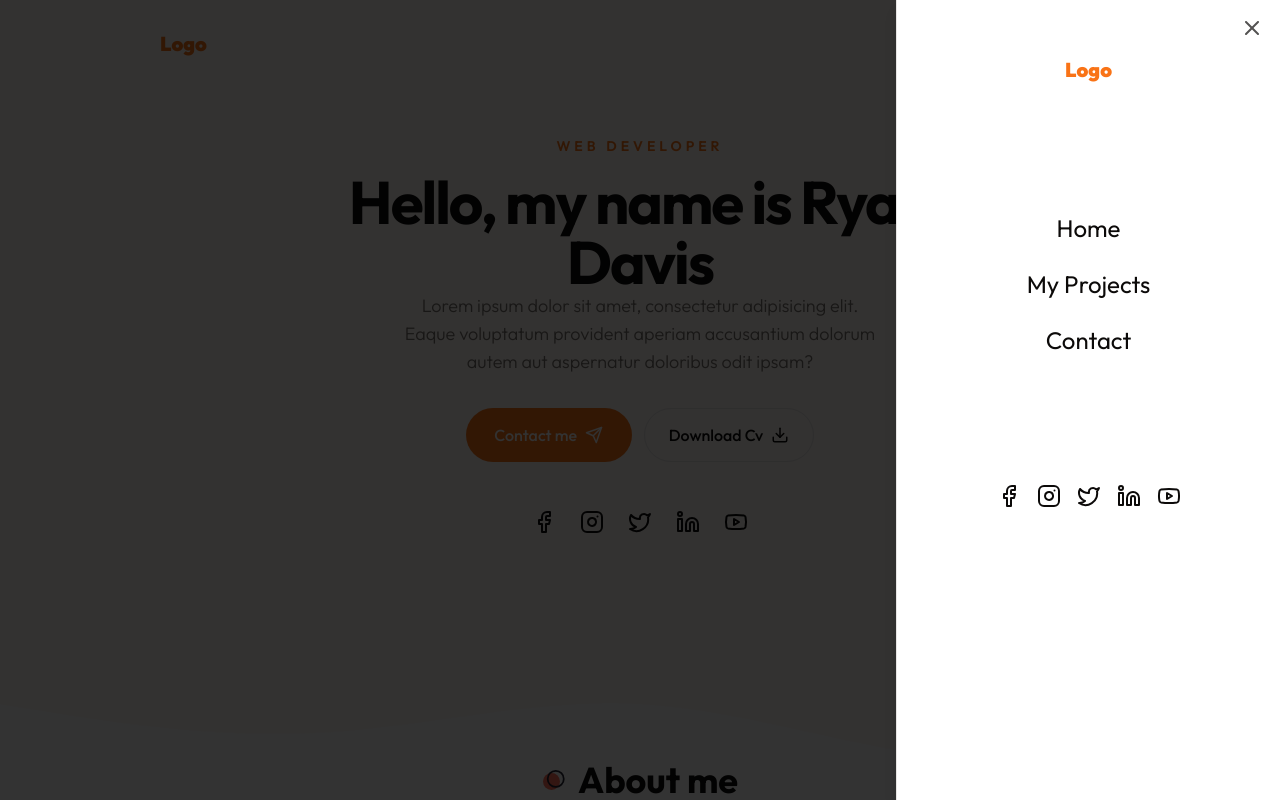
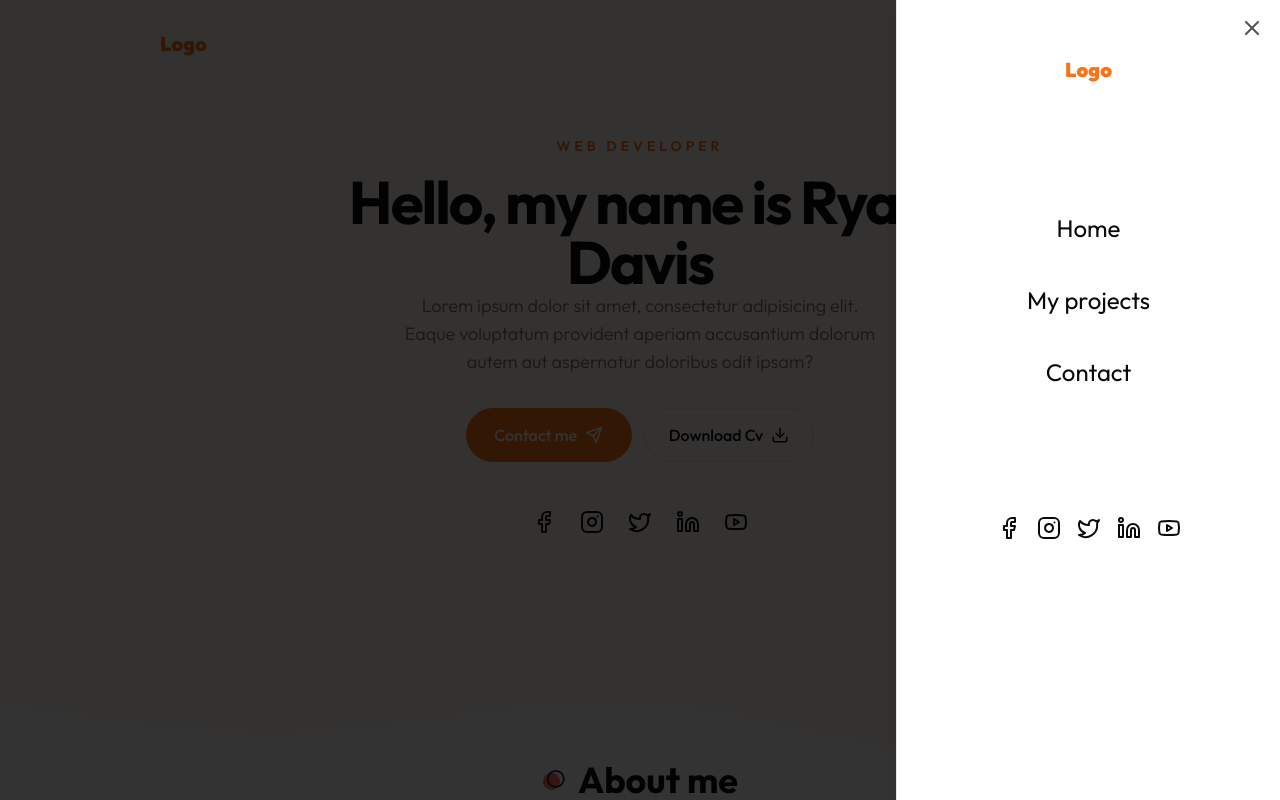
Before and after one commit to DevIsraelHub/portfolio-website, a Next.js app: page / in a window 1280 px wide. Both pictures are taken after a click on the button 1108 px from the left and 41 px from the top of the page. Shown: the top 800 px of the page. Built offline with nearby package versions, Linux system fonts and the light colour scheme.

Commit message:
updated the codebase to look custom

```diff
--- a/src/components/Header/components/MobileNav.tsx
+++ b/src/components/Header/components/MobileNav.tsx
@@ -2,8 +2,9 @@ import Logo from "@/components/Logo"
 import { Sheet, SheetClose, SheetContent, SheetTrigger } from "@/components/ui/sheet"
 import { AlignJustify } from "lucide-react"
 import React from 'react'
-import NavLinks from "./NavLinks"
 import Socials from "@/components/Socials"
+import Link from "next/link"
+import { NavItems } from "@/constants"
 
 const MobileNav = () => {
   return (
@@ -17,10 +18,17 @@ const MobileNav = () => {
             <SheetClose>
               <Logo />
             </SheetClose>
-            <NavLinks
-              classNames="flex flex-col items-center gap-y-6"
-              lineStyles="text-2xl hover:text-primary transition-all"
-            />
+            <div className="flex flex-col items-center justify-center gap-y-10">
+              {
+                NavItems.map((item, index) => (
+                  <SheetClose asChild>
+                    <Link href={item.href} className="text-2xl hover:text-primary transition-all">
+                      {item.name}
+                    </Link>
+                  </SheetClose>
+                ))
+              }
+            </div>
             <Socials classNames="flex gap-x-4" iconStyles="hover:text-primary text-2xl transition-all" />
           </div>
         </div>
--- a/src/modules/Home/About/index.tsx
+++ b/src/modules/Home/About/index.tsx
@@ -28,7 +28,7 @@ const About = () => {
           </div>
           <div className="flex-1">
             <Tabs defaultValue="personal">
-              <TabsList className="w-full grid xl:grid-cols-3 xl:max-w-[520px] xl:border dark:border-none">
+              <TabsList className="w-full dark:bg-secondary grid xl:grid-cols-3 xl:max-w-[520px] bg-secondary border dark:border-none">
                 <TabsTrigger
                   className="w-[162px] xl:w-auto"
                   value="personal">
@@ -56,7 +56,7 @@ const About = () => {
                     <div className="grid xl:grid-cols-2 gap-4 mb-12">
                       {
                         infoData.map((item, index) => (
-                          <div key={index} className="flex items-center gap-x-4 mx-auto xl:mx-0">
+                          <div key={index} className="flex items-center text-left gap-x-4">
                             <div className="text-primary">
                               {item.icon}
                             </div>
--- a/src/modules/Home/Hero/index.tsx
+++ b/src/modules/Home/Hero/index.tsx
@@ -62,7 +62,7 @@ const Hero = () => {
             />
           </div>
         </div>
-        <div className="hidden md:flex absolute left-2/4 bottom-44 xl:bottom-12 animate-bounce">
+        <div className="hidden md:flex absolute left-2/4 bottom-36 xl:bottom-12 animate-bounce">
           <ChevronDown className="text-3xl text-primary" />
         </div>
       </div>
--- a/src/modules/Projects/ProjectPage/index.tsx
+++ b/src/modules/Projects/ProjectPage/index.tsx
@@ -21,7 +21,7 @@ const ProjectPage = () => {
           My Projects
         </h2>
         <Tabs defaultValue={category} className="mb-24 xl:mb-48">
-          <TabsList className="w-full grid h-full md:grid-cols-3 lg:max-w-[640px] mb-12 mx-auto md:border dark:border-none">
+          <TabsList className="w-full grid h-full md:grid-cols-3 lg:max-w-[640px] dark:bg-secondary mb-12 mx-auto border dark:border-none">
             {
               categories.map((category, index) => (
                 <TabsTrigger
```
